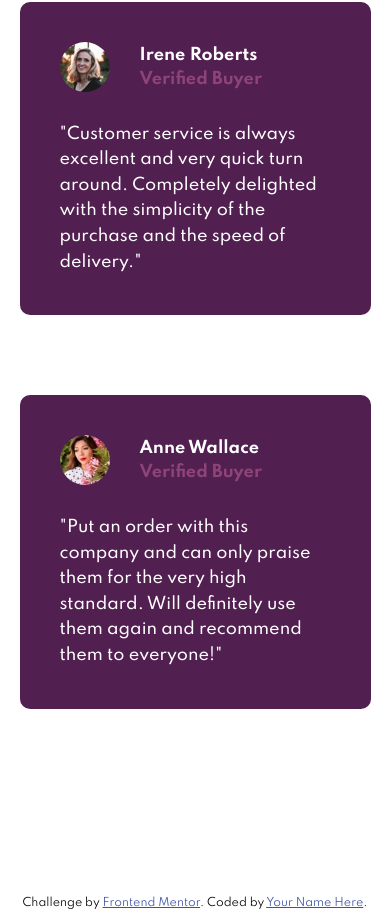
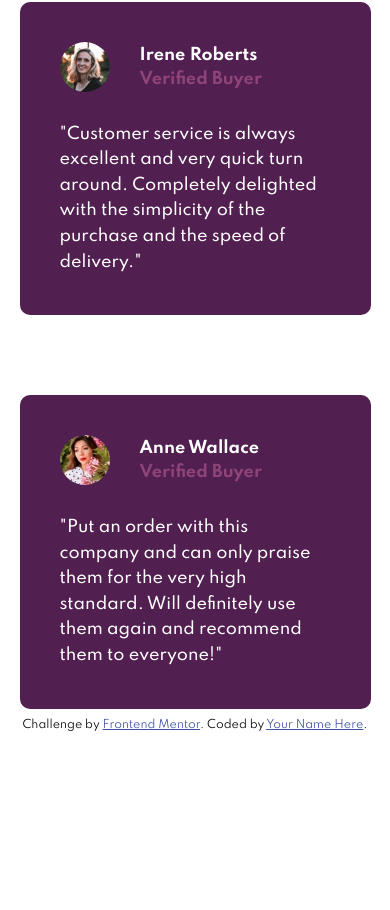
Before and after one commit to matt-carmo/Social-Proof-Section_Front-End-Mentor, a plain HTML site: page index.html in a window 390 px wide. Shown: the part 1116-2026 px from the top of the page. After the commit the page ends 1848 px from the top, so only its background shows below. Drawn offline with Linux system fonts and the light colour scheme.

Commit message:
second-commit-bug-fix

```diff
--- a/css/style.css
+++ b/css/style.css
@@ -194,8 +194,8 @@ body {
         display: block;
     }
     .attribution {
-        position: absolute;
-        bottom: -140vh;
+        position: relative;
+        bottom: -70px;
     }
 
 
```
